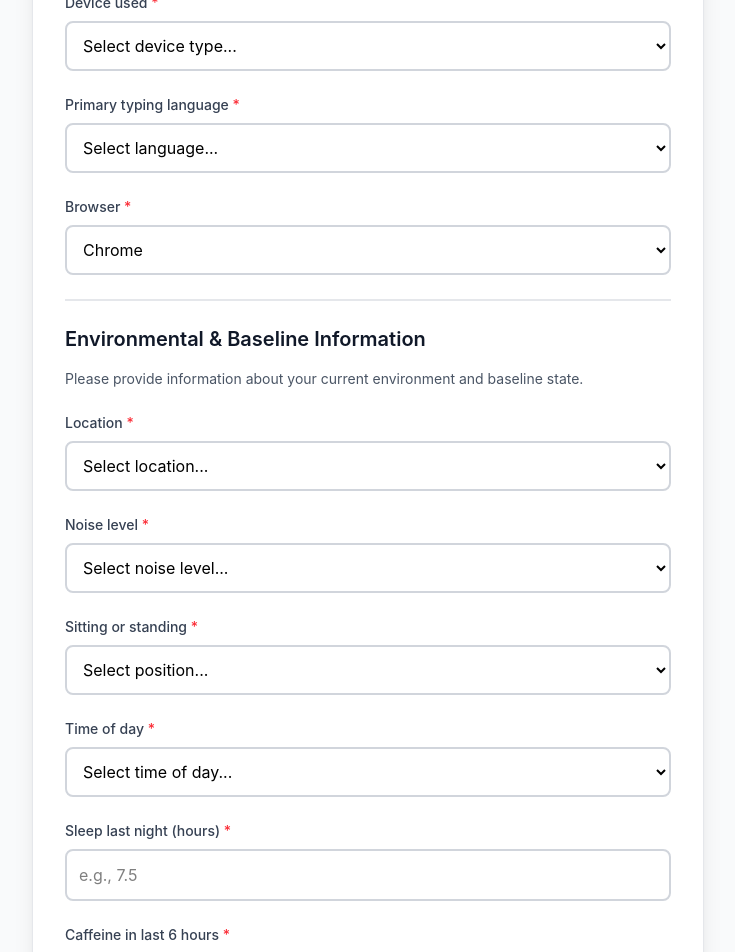
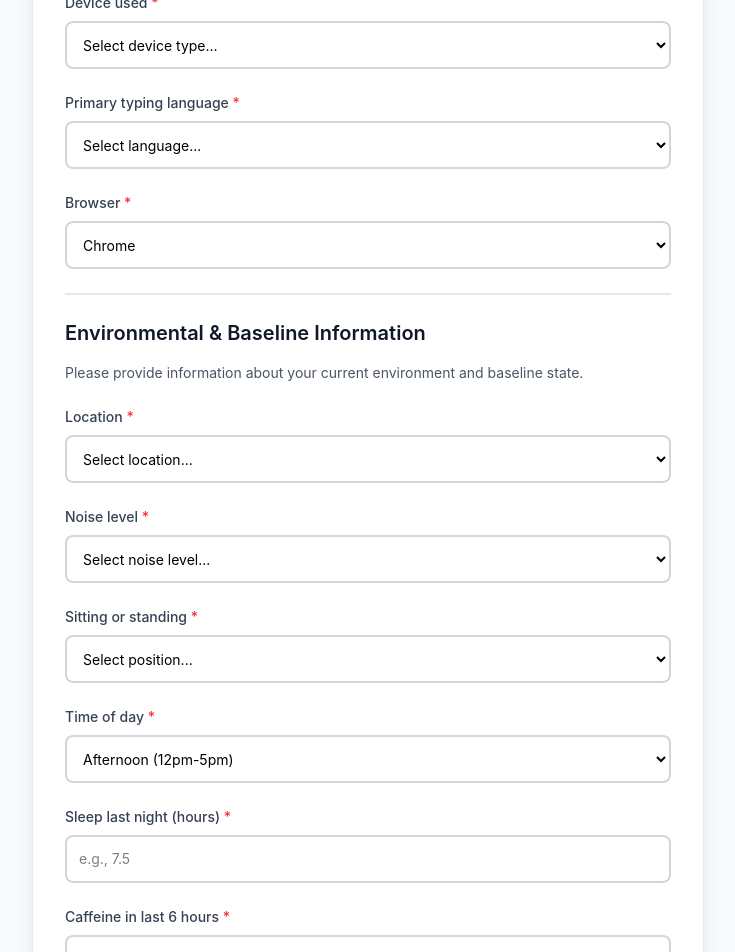
Before and after one commit to ey4n/keystroke_logger, a Next.js app in the folder frontend/: page / in a window 1280 px wide. Shown: the part 280-1232 px from the top of the page, without its empty margins (272-1007 px from the left). Built offline with nearby package versions, Linux system fonts and the light colour scheme.

Commit message:
more fixes to ensure build

```diff
--- a/frontend/next.config.ts
+++ b/frontend/next.config.ts
@@ -3,6 +3,10 @@ import type { NextConfig } from 'next'
 const nextConfig: NextConfig = {
   output: 'export', // Outputs a Single-Page Application (SPA)
   distDir: 'build', // Changes the build output directory to `build`
+  // When repo has multiple lockfiles (e.g. monorepo root + frontend), set root so Next/Turbopack uses this directory
+  turbopack: {
+    root: process.cwd(),
+  },
 }
 
 export default nextConfig
--- a/frontend/src/components/ConsentForm.tsx
+++ b/frontend/src/components/ConsentForm.tsx
@@ -2,7 +2,7 @@
 
 import React, { useState } from 'react';
 
-interface ConsentData {
+export interface ConsentData {
   consentGiven: boolean;
   deviceType: string;
   primaryLanguage: string;
@@ -54,6 +54,18 @@ export function ConsentForm({ onConsent }: ConsentFormProps) {
     if (detectedBrowser) {
       setBrowser(detectedBrowser);
     }
+  }, []);
+
+  // Auto-fill time of day based on current time (user can change)
+  React.useEffect(() => {
+    if (typeof window === 'undefined') return;
+    const hour = new Date().getHours();
+    let value = '';
+    if (hour >= 6 && hour < 12) value = 'morning';
+    else if (hour >= 12 && hour < 17) value = 'afternoon';
+    else if (hour >= 17 && hour < 21) value = 'evening';
+    else value = 'night'; // 21-5
+    setTimeOfDay(value);
   }, []);
 
   const validate = (): boolean => {
@@ -180,7 +192,7 @@ export function ConsentForm({ onConsent }: ConsentFormProps) {
             <select
               value={deviceType}
               onChange={(e) => setDeviceType(e.target.value)}
-              className={`w-full p-3 border-2 rounded-lg focus:ring-2 focus:outline-none transition-all ${
+              className={`w-full min-h-[48px] p-3 sm:p-3 text-base sm:text-sm border-2 rounded-lg focus:ring-2 focus:outline-none transition-all ${
                 errors.deviceType
                   ? 'border-red-500 focus:border-red-500 focus:ring-red-200'
                   : 'border-gray-300 focus:border-indigo-500 focus:ring-indigo-200'
@@ -212,7 +224,7 @@ export function ConsentForm({ onConsent }: ConsentFormProps) {
                   setLanguageOther('');
                 }
               }}
-              className={`w-full p-3 border-2 rounded-lg focus:ring-2 focus:outline-none transition-all ${
+              className={`w-full min-h-[48px] p-3 text-base sm:text-sm border-2 rounded-lg focus:ring-2 focus:outline-none transition-all ${
                 errors.primaryLanguage
                   ? 'border-red-500 focus:border-red-500 focus:ring-red-200'
                   : 'border-gray-300 focus:border-indigo-500 focus:ring-indigo-200'
@@ -255,7 +267,7 @@ export function ConsentForm({ onConsent }: ConsentFormProps) {
             <select
               value={browser}
               onChange={(e) => setBrowser(e.target.value)}
-              className={`w-full p-3 border-2 rounded-lg focus:ring-2 focus:outline-none transition-all ${
+              className={`w-full min-h-[48px] p-3 text-base sm:text-sm border-2 rounded-lg focus:ring-2 focus:outline-none transition-all ${
                 errors.browser
                   ? 'border-red-500 focus:border-red-500 focus:ring-red-200'
                   : 'border-gray-300 focus:border-indigo-500 focus:ring-indigo-200'
@@ -290,7 +302,7 @@ export function ConsentForm({ onConsent }: ConsentFormProps) {
                 <select
                   value={location}
                   onChange={(e) => setLocation(e.target.value)}
-                  className={`w-full p-3 border-2 rounded-lg focus:ring-2 focus:outline-none transition-all ${
+                  className={`w-full min-h-[48px] p-3 text-base sm:text-sm border-2 rounded-lg focus:ring-2 focus:outline-none transition-all ${
                     errors.location
                       ? 'border-red-500 focus:border-red-500 focus:ring-red-200'
                       : 'border-gray-300 focus:border-indigo-500 focus:ring-indigo-200'
@@ -315,7 +327,7 @@ export function ConsentForm({ onConsent }: ConsentFormProps) {
                 <select
                   value={noiseLevel}
                   onChange={(e) => setNoiseLevel(e.target.value)}
-                  className={`w-full p-3 border-2 rounded-lg focus:ring-2 focus:outline-none transition-all ${
+                  className={`w-full min-h-[48px] p-3 text-base sm:text-sm border-2 rounded-lg focus:ring-2 focus:outline-none transition-all ${
                     errors.noiseLevel
                       ? 'border-red-500 focus:border-red-500 focus:ring-red-200'
                       : 'border-gray-300 focus:border-indigo-500 focus:ring-indigo-200'
@@ -339,7 +351,7 @@ export function ConsentForm({ onConsent }: ConsentFormProps) {
                 <select
                   value={sittingOrStanding}
                   onChange={(e) => setSittingOrStanding(e.target.value)}
-                  className={`w-full p-3 border-2 rounded-lg focus:ring-2 focus:outline-none transition-all ${
+                  className={`w-full min-h-[48px] p-3 text-base sm:text-sm border-2 rounded-lg focus:ring-2 focus:outline-none transition-all ${
                     errors.sittingOrStanding
                       ? 'border-red-500 focus:border-red-500 focus:ring-red-200'
                       : 'border-gray-300 focus:border-indigo-500 focus:ring-indigo-200'
@@ -362,7 +374,7 @@ export function ConsentForm({ onConsent }: ConsentFormProps) {
                 <select
                   value={timeOfDay}
                   onChange={(e) => setTimeOfDay(e.target.value)}
-                  className={`w-full p-3 border-2 rounded-lg focus:ring-2 focus:outline-none transition-all ${
+                  className={`w-full min-h-[48px] p-3 text-base sm:text-sm border-2 rounded-lg focus:ring-2 focus:outline-none transition-all ${
                     errors.timeOfDay
                       ? 'border-red-500 focus:border-red-500 focus:ring-red-200'
                       : 'border-gray-300 focus:border-indigo-500 focus:ring-indigo-200'
@@ -392,7 +404,7 @@ export function ConsentForm({ onConsent }: ConsentFormProps) {
                   value={sleepLastNight}
                   onChange={(e) => setSleepLastNight(e.target.value)}
                   placeholder="e.g., 7.5"
-                  className={`w-full p-3 border-2 rounded-lg focus:ring-2 focus:outline-none transition-all ${
+                  className={`w-full min-h-[48px] p-3 text-base sm:text-sm border-2 rounded-lg focus:ring-2 focus:outline-none transition-all ${
                     errors.sleepLastNight
                       ? 'border-red-500 focus:border-red-500 focus:ring-red-200'
                       : 'border-gray-300 focus:border-indigo-500 focus:ring-indigo-200'
@@ -411,7 +423,7 @@ export function ConsentForm({ onConsent }: ConsentFormProps) {
                 <select
                   value={caffeineLast6Hours}
                   onChange={(e) => setCaffeineLast6Hours(e.target.value)}
-                  className={`w-full p-3 border-2 rounded-lg focus:ring-2 focus:outline-none transition-all ${
+                  className={`w-full min-h-[48px] p-3 text-base sm:text-sm border-2 rounded-lg focus:ring-2 focus:outline-none transition-all ${
                     errors.caffeineLast6Hours
                       ? 'border-red-500 focus:border-red-500 focus:ring-red-200'
                       : 'border-gray-300 focus:border-indigo-500 focus:ring-indigo-200'
@@ -432,15 +444,15 @@ export function ConsentForm({ onConsent }: ConsentFormProps) {
                 <label className="block text-sm font-medium text-gray-700 mb-3">
                   Current mood baseline (stress 0–10) <span className="text-red-500">*</span>
                 </label>
-                <div className="flex gap-2">
+                <div className="flex gap-2 flex-wrap">
                   {[1, 2, 3, 4, 5, 6, 7, 8, 9, 10].map((rating) => (
                     <button
                       key={rating}
                       type="button"
                       onClick={() => setCurrentMoodBaseline(rating)}
                       className={`
-                        flex-1 py-3 px-2 rounded-lg font-semibold text-sm
-                        transition-all duration-200 transform hover:scale-105 active:scale-95
+                        flex-1 min-h-[48px] min-w-[44px] py-3 px-2 rounded-lg font-semibold text-base sm:text-sm
+                        transition-all duration-200 transform hover:scale-105 active:scale-95 touch-manipulation
                         ${currentMoodBaseline === rating
                           ? 'bg-indigo-600 text-white shadow-lg ring-2 ring-indigo-300 ring-offset-2'
                           : 'bg-gray-100 text-gray-700 hover:bg-gray-200 border-2 border-gray-300'
@@ -451,7 +463,7 @@ export function ConsentForm({ onConsent }: ConsentFormProps) {
                     </button>
                   ))}
                 </div>
-                <div className="flex justify-between text-xs text-gray-500 px-1 mt-2">
+                <div className="flex justify-between text-xs sm:text-xs text-gray-500 px-1 mt-2">
                   <span>1 (Not at all stressed)</span>
                   <span>10 (Extremely stressed)</span>
                 </div>
--- a/frontend/src/components/tests/Colour.tsx
+++ b/frontend/src/components/tests/Colour.tsx
@@ -1,7 +1,8 @@
-import React, { useState, useEffect, useRef } from 'react';
+import React, { useState, useEffect, useRef, useMemo } from 'react';
 import { useKeystrokeLogger } from '../../hooks/useKeystrokeLogger';
-import { FormData, initialFormData } from '../../types/formdata';
+import { FormData, createInitialFormData } from '../../types/formdata';
 import { DataCollectionForm } from '../forms/DataCollectionForm';
+import { generateQuestionSet, QuestionSet } from '../../types/questionpool';
 
 interface ColourTestProps {
   sessionId: string;
@@ -33,7 +34,16 @@ const STRESS_CONFIG = {
 // -----------------------------------------------
 
 export function ColourTest({ sessionId, onTestDataUpdate }: ColourTestProps) {
-  const [formData, setFormData] = useState<FormData>(initialFormData);
+  const questionSet: QuestionSet = useMemo(() => generateQuestionSet(3, 4, 4), []);
+  const allQuestionIds = useMemo(() => [
+    ...questionSet.requiredShort.map(q => q.id),
+    ...questionSet.short.map(q => q.id),
+    ...questionSet.directLong.map(q => q.id),
+    ...questionSet.indirectLong.map(q => q.id),
+    ...questionSet.transcription.map(q => q.id),
+  ], [questionSet]);
+
+  const [formData, setFormData] = useState<FormData>(() => createInitialFormData(allQuestionIds));
   const [hasStarted, setHasStarted] = useState(false);
   const [isStressActive, setIsStressActive] = useState(false);
   const [backgroundColor, setBackgroundColor] = useState('white');
@@ -46,12 +56,11 @@ export function ColourTest({ sessionId, onTestDataUpdate }: ColourTestProps) {
     logKeyDown, logKeyUp,
     setFieldName,
     clearLogs, getLogs, getAnalytics,
-  } = useKeystrokeLogger();
+  } = useKeystrokeLogger(sessionId);
 
-  // Calculate completion percentage
-  const totalFields = Object.keys(formData).length;
-  const filledFields = Object.values(formData).filter(val => val.trim() !== '').length;
-  const completionPercentage = Math.round((filledFields / totalFields) * 100);
+  const totalFields = allQuestionIds.length;
+  const filledFields = allQuestionIds.filter(id => formData[id]?.trim() !== '').length;
+  const completionPercentage = totalFields > 0 ? Math.round((filledFields / totalFields) * 100) : 0;
 
   // Update parent with current data
   useEffect(() => {
@@ -119,7 +128,7 @@ export function ColourTest({ sessionId, onTestDataUpdate }: ColourTestProps) {
   };
 
   const handleFieldFocus = (fieldName: keyof FormData) => {
-    if (setFieldName) setFieldName(fieldName);
+    if (setFieldName) setFieldName(String(fieldName));
   };
 
   const handleFieldBlur = () => {
@@ -167,6 +176,7 @@ export function ColourTest({ sessionId, onTestDataUpdate }: ColourTestProps) {
       {/* Form */}
       <DataCollectionForm
         formData={formData}
+        questions={questionSet}
         onInputChange={handleInputChange}
         onKeyDown={logKeyDown}
         onKeyUp={logKeyUp}
```
